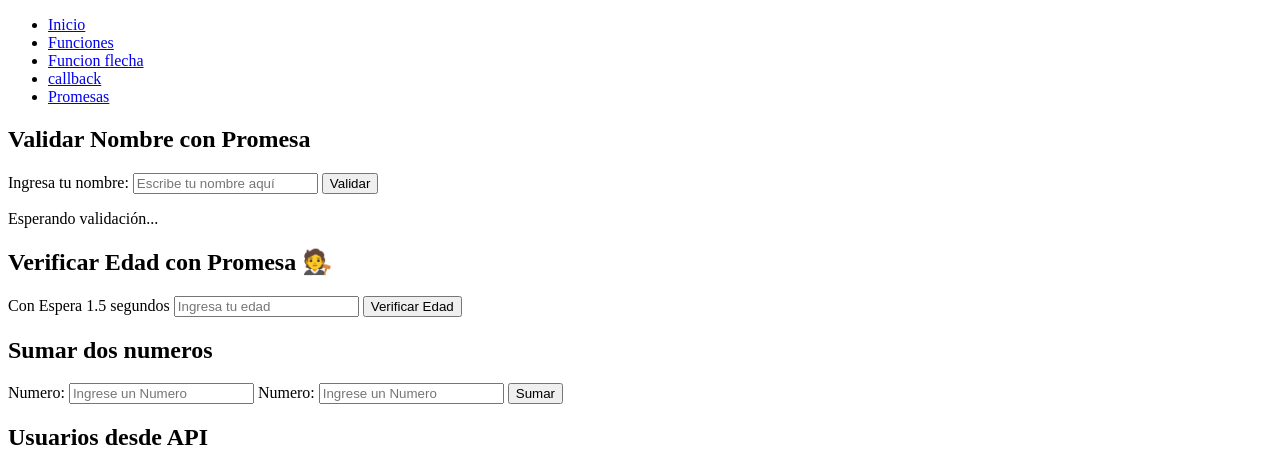
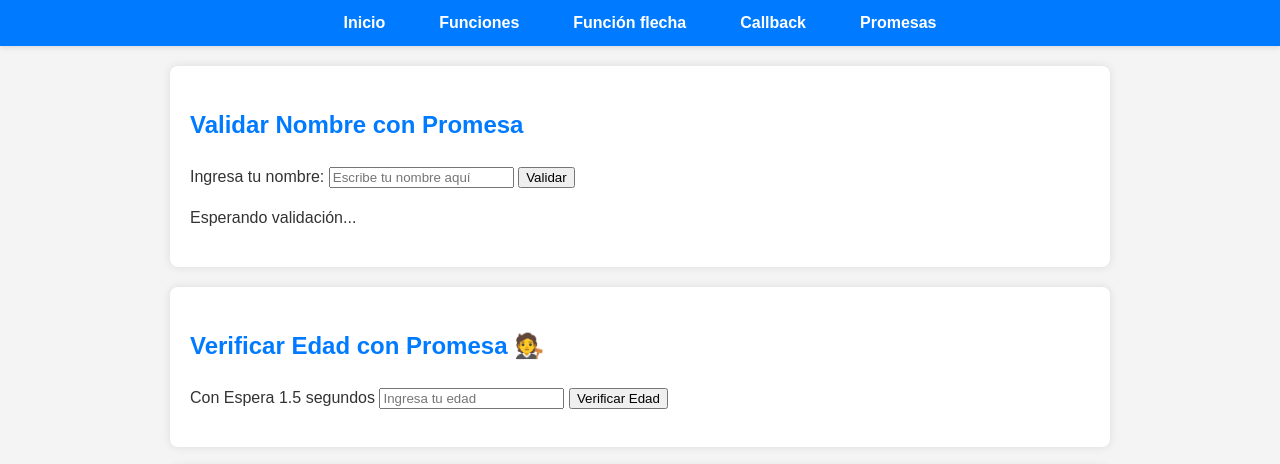
Before and after one commit to juandi128/repaso-js-, a plain HTML site: page promesas/promesas (1).html in a window 1280 px wide. Shown: the top 464 px of the page. Drawn offline with Linux system fonts and the light colour scheme; files that its build step writes are made by us from their sources.

Commit message:
Corregí rutas para GitHub Pages

```diff
--- a/calback/callback.html
+++ b/calback/callback.html
@@ -4,21 +4,20 @@
     <meta charset="UTF-8">
     <meta name="viewport" content="width=device-width, initial-scale=1.0">
     <title>Document</title>
-       <link rel="stylesheet" href="css\styles.css">
-</head>
-<body>
+<link rel="stylesheet" href="css/styles.css">
 
-    <header class="encabezado">
-<nav>
-    <ul class="lista">
-        <li class="elemento"><a href="index.html">Inicio</a></li>
-        <li class="elemento"><a href="funciones\funciones.html">Funciones</a></li>
-        <li class="elemento"><a href="funcion_flecha\Funcion_Flecha.html">Funcion flecha</a></li>
-        <li class="elemento"><a href="calback\callback.html">callback</a></li>
-        <li class="elemento"><a href="promesas\promesas (1).html">Promesas</a></li>
-    </ul>
+<header class="encabezado">
+    <nav>
+        <ul class="lista">
+            <li class="elemento"><a href="index.html">Inicio</a></li>
+            <li class="elemento"><a href="funciones/funciones.html">Funciones</a></li>
+            <li class="elemento"><a href="funcion_flecha/Funcion_Flecha.html">Función flecha</a></li>
+            <li class="elemento"><a href="callback/callback.html">Callback</a></li>
+            <li class="elemento"><a href="promesas/promesas (1).html">Promesas</a></li>
+        </ul>
     </nav>
 </header>
+
 
 <section>
     <h2>Calcular compra con IVA</h2>
--- a/promesas/promesas (1).html
+++ b/promesas/promesas (1).html
@@ -4,18 +4,20 @@
   <meta charset="UTF-8">
   <meta name="viewport" content="width=device-width, initial-scale=1.0">
   <title>Funciones en Js</title>
-     <link rel="stylesheet" href="css\styles.css">
-</head>
-<body>
+<link rel="stylesheet" href="css/styles.css">
 
-    <header class="encabezado">
-<nav>
-    <ul class="lista">
-        <li class="elemento"><a href="index.html">Inicio</a></li>
-        <li class="elemento"><a href="funciones\funciones.html">Funciones</a></li>
-        <li class="elemento"><a href="funcion_flecha\Funcion_Flecha.html">Funcion flecha</a></li>
-        <li class="elemento"><a href="calback\callback.html">callback</a></li>
-        <li class="elemento"><a href="promesas\promesas (1).html">Promesas</a></li>
+<header class="encabezado">
+    <nav>
+        <ul class="lista">
+            <li class="elemento"><a href="index.html">Inicio</a></li>
+            <li class="elemento"><a href="funciones/funciones.html">Funciones</a></li>
+            <li class="elemento"><a href="funcion_flecha/Funcion_Flecha.html">Función flecha</a></li>
+            <li class="elemento"><a href="callback/callback.html">Callback</a></li>
+            <li class="elemento"><a href="promesas/promesas (1).html">Promesas</a></li>
+        </ul>
+    </nav>
+</header>
+
     </ul>
     </nav>
 </header>
```
Also changed, not shown: funcion_flecha/Funcion_Flecha.html (+11 -12 lines), funciones/funciones.html (+11 -12 lines), index.html (+13 -10 lines).
